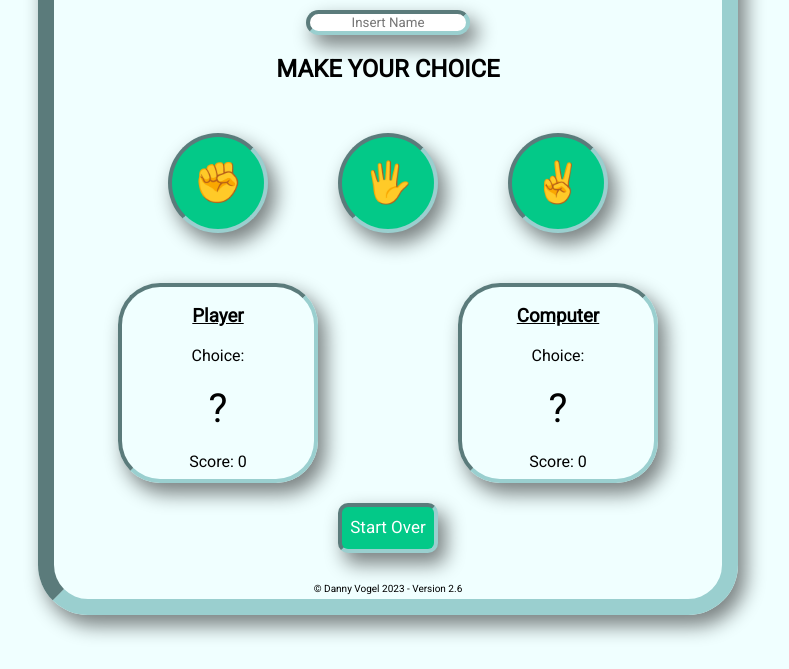
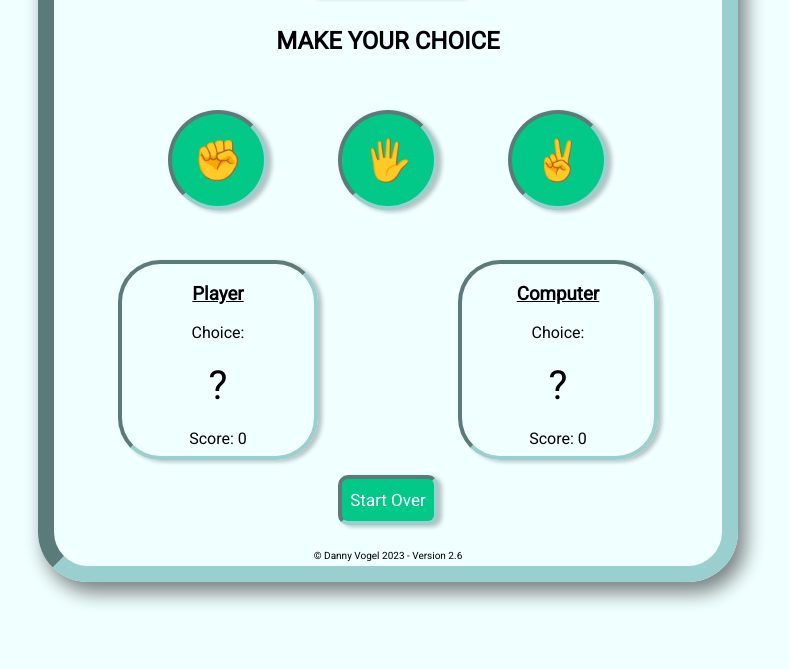
Before and after one commit to DannyVogel/odin_rock_paper_scissors, a website: page index.html in a window 1280 px wide. Shown: the part 131-800 px from the top of the page, without its empty margins (252-1041 px from the left). Drawn offline with nearby package versions, Linux system fonts and the light colour scheme.

Commit message:
adjust margins

```diff
--- a/styles.css
+++ b/styles.css
@@ -50,8 +50,8 @@ header > button {
     margin-right:10px ;
 }
 
-h1, h2 {
-    margin: 0;
+h1, h2, h4 {
+    margin: 5px;
 }
 
 h2 {
@@ -64,10 +64,10 @@ input {
     -webkit-border-radius: 42px 42px 42px 42px;
     -moz-border-radius: 42px 42px 42px 42px;
     border: 4px inset #9acfcf;
-    box-shadow: 7px 10px 19px 1px rgba(0,0,0,0.49);
-    -webkit-box-shadow: 7px 10px 19px 1px rgba(0,0,0,0.49);
-    -moz-box-shadow: 7px 10px 19px 1px rgba(0,0,0,0.49);
-    margin: 5px;
+    box-shadow: 4px 2px 4px 0px rgba(0,0,0,0.24);
+    -webkit-box-shadow: 4px 2px 4px 0px rgba(0,0,0,0.24);
+    -moz-box-shadow: 4px 2px 4px 0px rgba(0,0,0,0.24);
+    margin-bottom: 15px;
 }
 
 ::placeholder {
@@ -85,9 +85,9 @@ input {
     -webkit-border-radius: 42px 42px 42px 42px;
     -moz-border-radius: 42px 42px 42px 42px;
     border: 4px inset #9acfcf;
-    box-shadow: 7px 10px 19px 1px rgba(0,0,0,0.49);
-    -webkit-box-shadow: 7px 10px 19px 1px rgba(0,0,0,0.49);
-    -moz-box-shadow: 7px 10px 19px 1px rgba(0,0,0,0.49);
+    box-shadow: 4px 2px 4px 0px rgba(0,0,0,0.24);
+    -webkit-box-shadow: 4px 2px 4px 0px rgba(0,0,0,0.24);
+    -moz-box-shadow: 4px 2px 4px 0px rgba(0,0,0,0.24);
 }
 
 .btn:hover {
@@ -134,9 +134,9 @@ input {
     -webkit-border-radius: 42px 42px 42px 42px;
     -moz-border-radius: 42px 42px 42px 42px;
     border: 4px inset #9acfcf;
-    box-shadow: 7px 10px 19px 1px rgba(0,0,0,0.49);
-    -webkit-box-shadow: 7px 10px 19px 1px rgba(0,0,0,0.49);
-    -moz-box-shadow: 7px 10px 19px 1px rgba(0,0,0,0.49);
+    box-shadow: 4px 2px 4px 0px rgba(0,0,0,0.24);
+    -webkit-box-shadow: 4px 2px 4px 0px rgba(0,0,0,0.24);
+    -moz-box-shadow: 4px 2px 4px 0px rgba(0,0,0,0.24);
 }
 
 div > h3 {
@@ -155,7 +155,7 @@ div > h3 {
     border-radius: 10px;
     font-size: 17px;
     line-height: 1;
-    margin: 20px 0;
+    margin: 15px 0;
 }
 
 .footer {
@@ -194,6 +194,7 @@ div > h3 {
 @media only screen and (max-width: 600px) {
     body {
       width: auto;
+      height: 100%;
       margin-top: 0;
     }
 
@@ -202,7 +203,7 @@ div > h3 {
     }
 
     .button-container {
-        height: 150px;
+        height: 125px;
     }
 
     .results-container {
@@ -242,8 +243,4 @@ div > h3 {
     h4 {
         font-size: 13px;
     }
-
-    input {
-        margin-bottom: 5px;
-    }
 }
```
